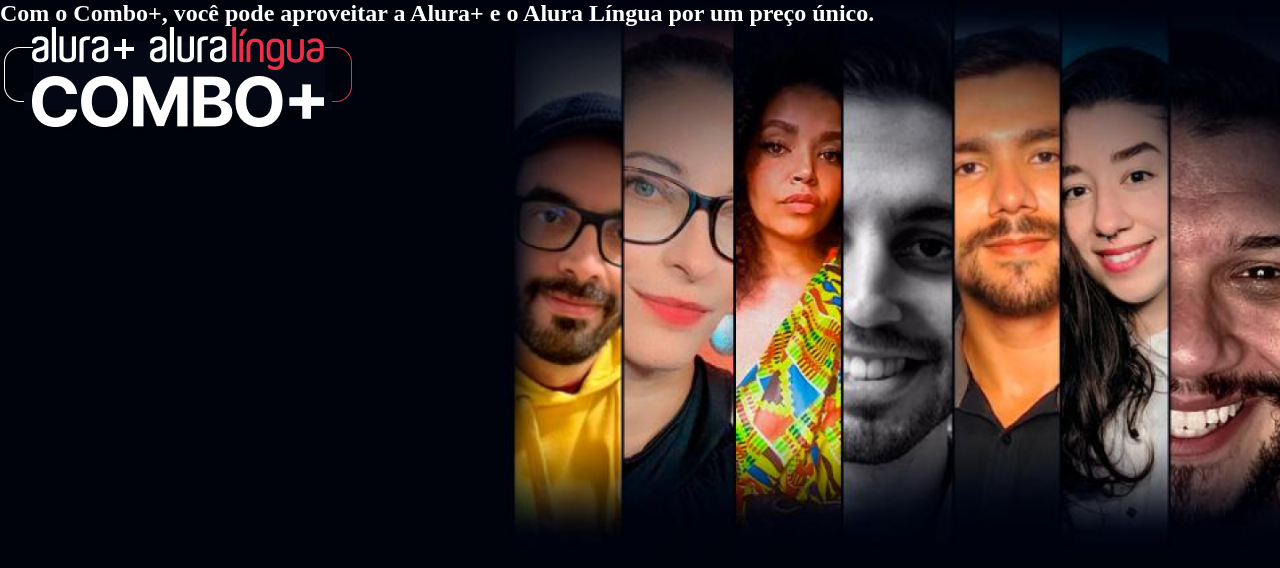
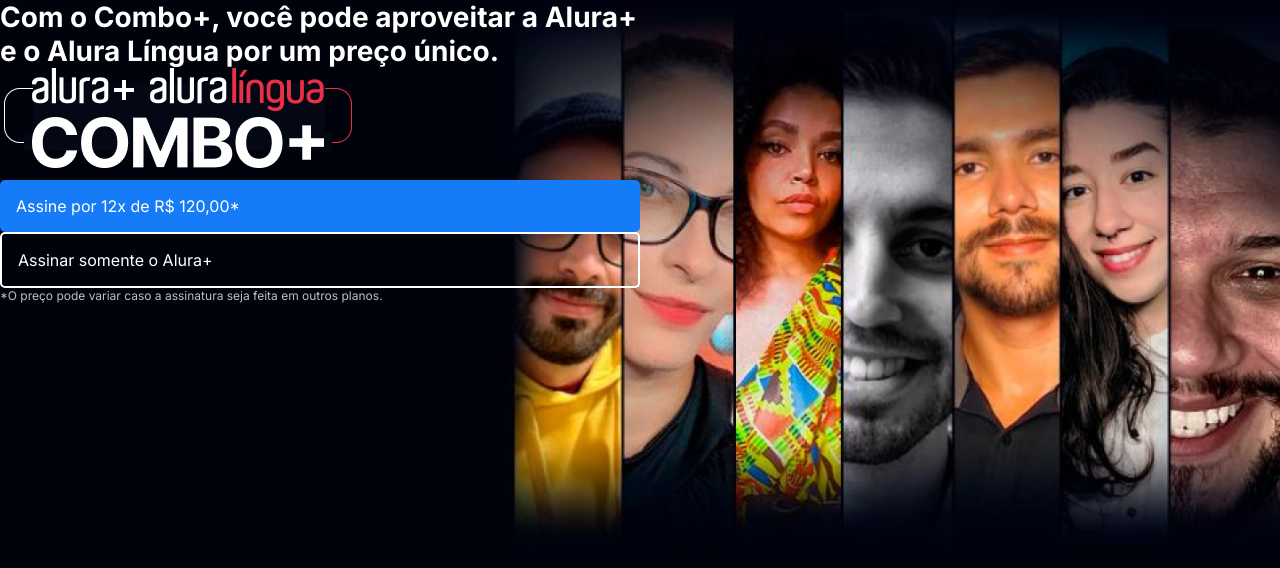
Before and after one commit to julianobaquico/alura-plus, a plain HTML site: page index.html in a window 1280 px wide. Drawn offline with Linux system fonts and the light colour scheme.

Commit message:
basic-layout

```diff
--- a/index.html
+++ b/index.html
@@ -6,12 +6,21 @@
         <meta charset="UTF-8">
         <meta name="viewport" content="width=device-width, initial-scale=1">
         <link rel="stylesheet" href="style.css">
+        <link rel="preconnect" href="https://fonts.googleapis.com">
+        <link rel="preconnect" href="https://fonts.gstatic.com" crossorigin>
+        <link href="https://fonts.googleapis.com/css2?family=Inter:ital,opsz@0,14..32;1,14..32&display=swap" rel="stylesheet">
+        <link href="https://fonts.googleapis.com/css2?family=Inter:ital,opsz,wght@0,14..32,700;1,14..32,700&display=swap" rel="stylesheet">
     </head>
 
     <body>
         <section class="container principal">
-            <h1>Com o Combo+, você pode aproveitar a Alura+ e o Alura Língua por um preço único.    </h1>
-            <img src="assets/Combo.png" alt="O combo plus é a junção do alura+ e o alura lingua">
+            <div>
+                <h1 class="container__titulo">Com o Combo+, você pode aproveitar a Alura+ e o Alura Língua por um preço único.    </h1>
+                <img src="assets/Combo.png" alt="O combo plus é a junção do alura+ e o alura lingua">
+                <a href="www.alura.com.br" class="container__botao">Assine por 12x de R$ 120,00*</a>
+                <a href="www.alura.com.br" class="container__botao botao__secundario">Assinar somente o Alura+</a>
+                <p class="container__aviso">*O preço pode variar caso a assinatura seja feita em outros planos.</p>
+            </div>
         </section>
     </body>
 
--- a/style.css
+++ b/style.css
@@ -3,6 +3,7 @@
     --cinza-secundaria: #C0C0C0;
     --botao-azul: #167BF7;
     --cor-de-fundo: #00030C;
+    --fonte-principal: 'inter';
 }
 
 * {
@@ -13,6 +14,9 @@
 body {
     background-color: var(--cor-de-fundo);
     color: var(--branco-principal);
+    font-family: var(--fonte-principal);
+    font-size: 16px;
+    font-weight: 400;
 }
 
 .principal {
@@ -23,5 +27,30 @@ body {
 
 .container {
     height: 100vh;
+    display: grid;
+    grid-template-columns: 50% 50%;
+}
 
+.container__botao {
+    background-color: var(--botao-azul);
+    border-radius: 5px;
+    padding: 1em;
+    color: var(--branco-principal);
+    display: block;
+    text-decoration: none;
 }
+
+.botao__secundario {
+    background-color: transparent;
+    border: 2px solid var(--branco-principal);
+}
+
+.container__aviso {
+    font-size: 12px;
+    color: var(--cinza-secundaria);
+}
+
+.container__titulo {
+    font-size: 28px;
+    font-weight: 700;
+}
```
